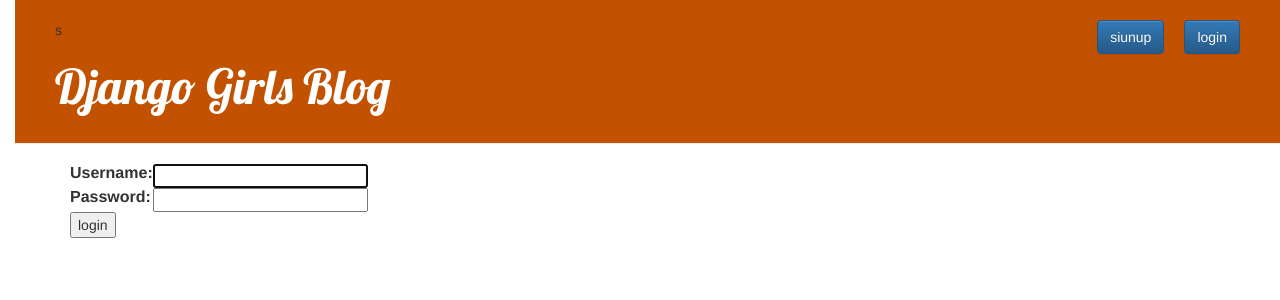
After one commit to sharan-p/Djangogirls, a Django app: page /login/ in a window 1280 px wide. The commit adds this page. Shown: the top 300 px of the page. Run offline with Django 3.2, Linux system fonts and the light colour scheme; some libraries are stand-ins or nearby versions.

Commit message:
drafts list,login and signup , are implemented

```diff
--- a/blog/templates/blog/base.html
+++ b/blog/templates/blog/base.html
@@ -9,14 +9,21 @@
     </head>
     <body>
         <div class="page-header">
-            <a href="{% url 'post_new' %}" class="top-menu"><span class="glyphicon glyphicon-plus"></span></a>
+            {% if user.is_authenticated %}
+                <a href="{% url 'post_draft_list' %}" class="top-menu"><span class="glyphicon glyphicon-edit"></span></a>
+                <a href="{% url 'post_new' %}" class="top-menu"><span class="glyphicon glyphicon-plus"></span></a>
+                <a href="{% url 'logout' %}" class="top-menu"><button class="btn btn-primary">logout</button></a>
+            {% else %}
+                <a href="{% url 'login' %}" class="top-menu"><button class="btn btn-primary">login</button></a>
+                s<a href="{% url 'signup' %}" class="top-menu"><button class="btn btn-primary">siunup</button></a>
+            {% endif %}
             <h1><a href="/">Django Girls Blog</a></h1>
         </div>
         <div class="content container">
             <div class="row">
                 <div class="col-md-8">
-                    {% block content %}
-                    {% endblock %}
+                {% block content %}
+                {% endblock %}
                 </div>
             </div>
         </div>
--- /dev/null
+++ b/blog/templates/blog/login.html
@@ -0,0 +1,24 @@
+{% extends "blog/base.html" %}
+
+{% block content %}
+    {% if form.errors %}
+        <p>Your username and password didn't match. Please try again.</p>
+    {% endif %}
+
+    <form method="post" action="{% url 'login' %}">
+    {% csrf_token %}
+        <table>
+        <tr>
+            <td>{{ form.username.label_tag }}</td>
+            <td>{{ form.username }}</td>
+        </tr>
+        <tr>
+            <td>{{ form.password.label_tag }}</td>
+            <td>{{ form.password }}</td>
+        </tr>
+        </table>
+
+        <input type="submit" value="login" />
+        <input type="hidden" name="next" value="{{ next }}" />
+    </form>
+{% endblock %}
--- a/blog/urls.py
+++ b/blog/urls.py
@@ -2,8 +2,12 @@
 from . import views
 
 urlpatterns = [
-    path('', views.post_list, name='post_list'),
+    path('',views.post_list, name='post_list'),
     path('post/<int:pk>/', views.post_detail, name='post_detail'),
     path('post/new/', views.post_new, name='post_new'),
     path('post/<int:pk>/edit/', views.post_edit, name='post_edit'),
+    path('drafts/', views.post_draft_list, name='post_draft_list'),
+    path('post/<pk>/publish/', views.post_publish, name='post_publish'),
+    path('post/<pk>/remove/', views.post_remove, name='post_remove'),
+    path('signup/', views.signup, name='signup'),
 ]
--- a/mysite/settings.py
+++ b/mysite/settings.py
@@ -121,3 +121,5 @@
 import os
 STATIC_URL = '/static/'
 STATIC_ROOT = os.path.join(BASE_DIR, 'static')
+LOGIN_REDIRECT_URL = 'post_list'
+LOGOUT_REDIRECT_URL = 'login'
--- a/mysite/urls.py
+++ b/mysite/urls.py
@@ -15,8 +15,11 @@
 """
 from django.contrib import admin
 from django.urls import path,include
+from django.contrib.auth import views
 
 urlpatterns = [
     path('admin/', admin.site.urls),
-    path('', include('blog.urls')),
+    path('',include('blog.urls')),
+    path('login/', views.LoginView.as_view(template_name= 'blog/login.html'), name='login'),
+    path('logout/', views.LogoutView.as_view(), name='logout'),
 ]
```
Also changed, not shown: blog/templates/blog/post_draft_list.html (added, +11 -0 lines), blog/templates/blog/signup.html (added, +11 -0 lines), blog/views.py (+37 -10 lines), db.sqlite3.
